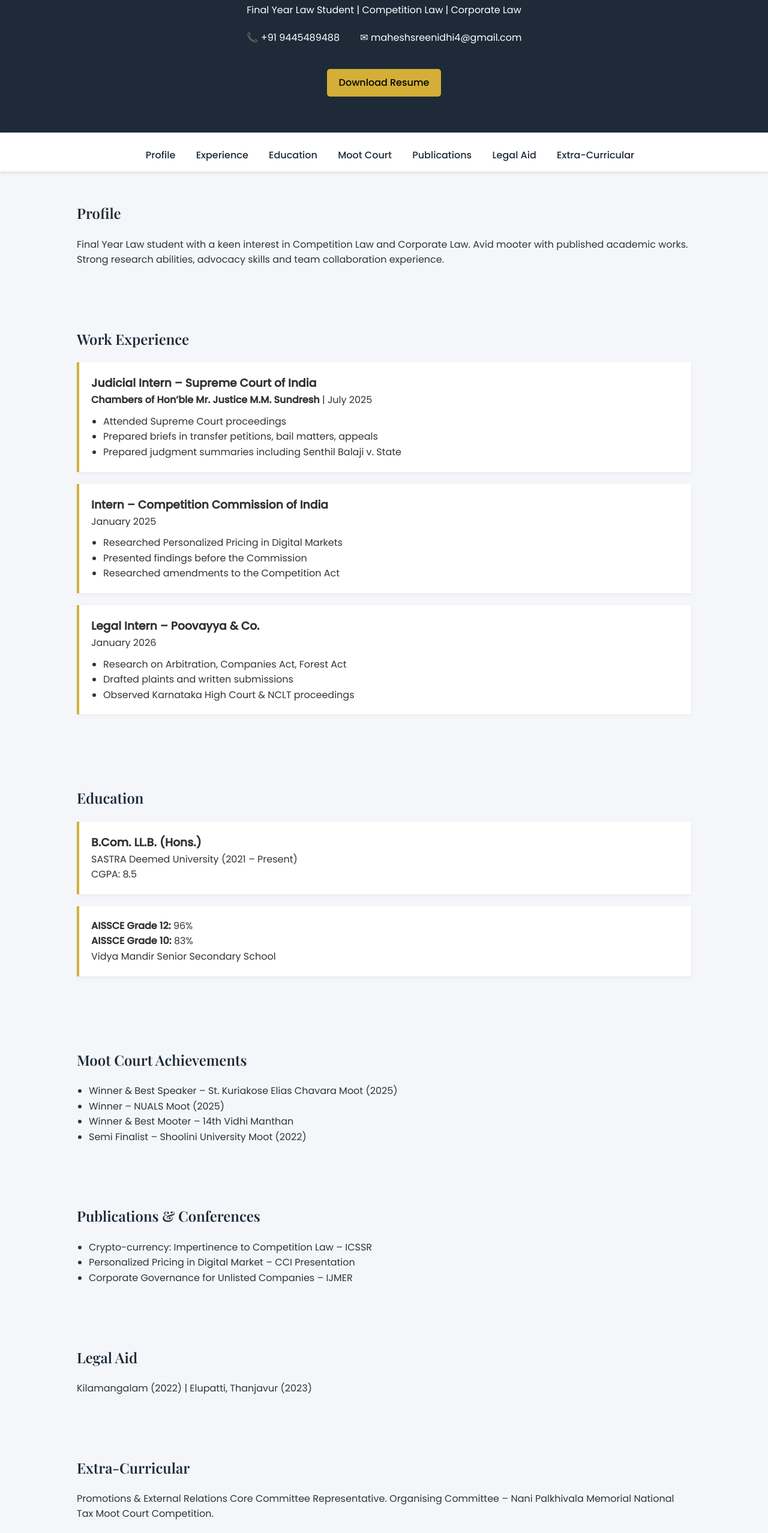
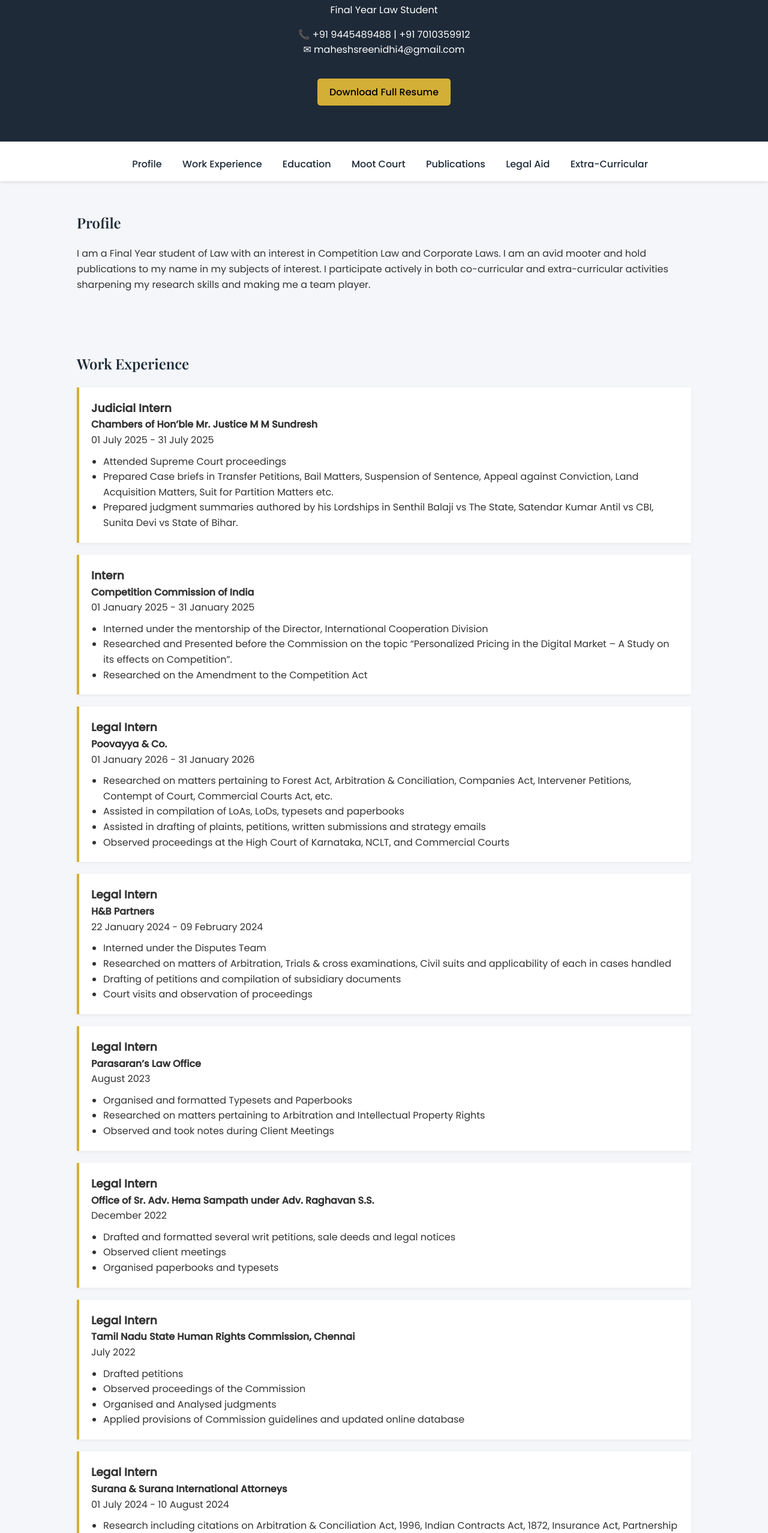
Before and after one commit to maheshsreenidhi4-ui/maheshsreenidhi4.github.io, a plain HTML site: page index.html in a window 1280 px wide. Shown: the part 120-2676 px from the top of the page at 60% size. Drawn offline with nearby package versions, Linux system fonts and the light colour scheme.

Commit message:
index.html

```diff
--- a/index.html
+++ b/index.html
@@ -1,34 +1,37 @@
+
 <!DOCTYPE html>
 <html lang="en">
 <head>
     <meta charset="UTF-8">
-    <title>Sreenidhi M | Law Student</title>
+    <title>Sreenidhi M | Law Portfolio</title>
     <meta name="viewport" content="width=device-width, initial-scale=1.0">
     <link rel="stylesheet" href="style.css">
-    <link href="https://fonts.googleapis.com/css2?family=Playfair+Display:wght@600&family=Poppins:wght@300;400;500&display=swap" rel="stylesheet">
+    <link href="https://fonts.googleapis.com/css2?family=Playfair+Display:wght@500;600&family=Poppins:wght@300;400;500&display=swap" rel="stylesheet">
 </head>
 <body>
 
 <header>
     <div class="container">
         <h1>Sreenidhi M</h1>
-            <p>Final Year Law Student | Competition Law | Corporate Law</p>
+        <p class="subtitle">Final Year Law Student</p>
+
         <div class="contact">
-                <span>📞 +91 9445489488</span>
-                <span>✉ maheshsreenidhi4@gmail.com</span>
+            <p>📞 +91 9445489488 | +91 7010359912</p>
+            <p>✉ maheshsreenidhi4@gmail.com</p>
         </div>
-            <a href="Resume_Sreenidhi.pdf" download class="btn">Download Resume</a>
+
+        <a href="Resume_Sreenidhi.pdf" download class="btn">Download Full Resume</a>
     </div>
 </header>
 
 <nav>
     <ul>
         <li><a href="#profile">Profile</a></li>
-            <li><a href="#experience">Experience</a></li>
+        <li><a href="#experience">Work Experience</a></li>
         <li><a href="#education">Education</a></li>
         <li><a href="#moot">Moot Court</a></li>
         <li><a href="#publications">Publications</a></li>
-            <li><a href="#legal-aid">Legal Aid</a></li>
+        <li><a href="#legalaid">Legal Aid</a></li>
         <li><a href="#extra">Extra-Curricular</a></li>
     </ul>
 </nav>
@@ -36,9 +39,10 @@
 <section id="profile" class="section">
     <h2>Profile</h2>
     <p>
-            Final Year Law student with a keen interest in Competition Law and Corporate Law.
-            Avid mooter with published academic works. Strong research abilities,
-            advocacy skills and team collaboration experience.
+        I am a Final Year student of Law with an interest in Competition Law and Corporate Laws.
+        I am an avid mooter and hold publications to my name in my subjects of interest.
+        I participate actively in both co-curricular and extra-curricular activities sharpening my research skills
+        and making me a team player.
     </p>
 </section>
 
@@ -46,32 +50,93 @@
     <h2>Work Experience</h2>
 
     <div class="card">
-            <h3>Judicial Intern – Supreme Court of India</h3>
-            <p><strong>Chambers of Hon’ble Mr. Justice M.M. Sundresh</strong> | July 2025</p>
+        <h3>Judicial Intern</h3>
+        <h4>Chambers of Hon’ble Mr. Justice M M Sundresh</h4>
+        <p>01 July 2025 - 31 July 2025</p>
         <ul>
             <li>Attended Supreme Court proceedings</li>
-                <li>Prepared briefs in transfer petitions, bail matters, appeals</li>
-                <li>Prepared judgment summaries including Senthil Balaji v. State</li>
+            <li>Prepared Case briefs in Transfer Petitions, Bail Matters, Suspension of Sentence, Appeal against Conviction, Land Acquisition Matters, Suit for Partition Matters etc.</li>
+            <li>Prepared judgment summaries authored by his Lordships in Senthil Balaji vs The State, Satendar Kumar Antil vs CBI, Sunita Devi vs State of Bihar.</li>
         </ul>
     </div>
 
     <div class="card">
-            <h3>Intern – Competition Commission of India</h3>
-            <p>January 2025</p>
+        <h3>Intern</h3>
+        <h4>Competition Commission of India</h4>
+        <p>01 January 2025 - 31 January 2025</p>
         <ul>
-                <li>Researched Personalized Pricing in Digital Markets</li>
-                <li>Presented findings before the Commission</li>
-                <li>Researched amendments to the Competition Act</li>
+            <li>Interned under the mentorship of the Director, International Cooperation Division</li>
+            <li>Researched and Presented before the Commission on the topic “Personalized Pricing in the Digital Market – A Study on its effects on Competition”.</li>
+            <li>Researched on the Amendment to the Competition Act</li>
         </ul>
     </div>
 
     <div class="card">
-            <h3>Legal Intern – Poovayya & Co.</h3>
-            <p>January 2026</p>
+        <h3>Legal Intern</h3>
+        <h4>Poovayya & Co.</h4>
+        <p>01 January 2026 - 31 January 2026</p>
         <ul>
-                <li>Research on Arbitration, Companies Act, Forest Act</li>
-                <li>Drafted plaints and written submissions</li>
-                <li>Observed Karnataka High Court & NCLT proceedings</li>
+            <li>Researched on matters pertaining to Forest Act, Arbitration & Conciliation, Companies Act, Intervener Petitions, Contempt of Court, Commercial Courts Act, etc.</li>
+            <li>Assisted in compilation of LoAs, LoDs, typesets and paperbooks</li>
+            <li>Assisted in drafting of plaints, petitions, written submissions and strategy emails</li>
+            <li>Observed proceedings at the High Court of Karnataka, NCLT, and Commercial Courts</li>
+        </ul>
+    </div>
+
+    <div class="card">
+        <h3>Legal Intern</h3>
+        <h4>H&B Partners</h4>
+        <p>22 January 2024 - 09 February 2024</p>
+        <ul>
+            <li>Interned under the Disputes Team</li>
+            <li>Researched on matters of Arbitration, Trials & cross examinations, Civil suits and applicability of each in cases handled</li>
+            <li>Drafting of petitions and compilation of subsidiary documents</li>
+            <li>Court visits and observation of proceedings</li>
+        </ul>
+    </div>
+
+    <div class="card">
+        <h3>Legal Intern</h3>
+        <h4>Parasaran’s Law Office</h4>
+        <p>August 2023</p>
+        <ul>
+            <li>Organised and formatted Typesets and Paperbooks</li>
+            <li>Researched on matters pertaining to Arbitration and Intellectual Property Rights</li>
+            <li>Observed and took notes during Client Meetings</li>
+        </ul>
+    </div>
+
+    <div class="card">
+        <h3>Legal Intern</h3>
+        <h4>Office of Sr. Adv. Hema Sampath under Adv. Raghavan S.S.</h4>
+        <p>December 2022</p>
+        <ul>
+            <li>Drafted and formatted several writ petitions, sale deeds and legal notices</li>
+            <li>Observed client meetings</li>
+            <li>Organised paperbooks and typesets</li>
+        </ul>
+    </div>
+
+    <div class="card">
+        <h3>Legal Intern</h3>
+        <h4>Tamil Nadu State Human Rights Commission, Chennai</h4>
+        <p>July 2022</p>
+        <ul>
+            <li>Drafted petitions</li>
+            <li>Observed proceedings of the Commission</li>
+            <li>Organised and Analysed judgments</li>
+            <li>Applied provisions of Commission guidelines and updated online database</li>
+        </ul>
+    </div>
+
+    <div class="card">
+        <h3>Legal Intern</h3>
+        <h4>Surana & Surana International Attorneys</h4>
+        <p>01 July 2024 - 10 August 2024</p>
+        <ul>
+            <li>Research including citations on Arbitration & Conciliation Act, 1996, Indian Contracts Act, 1872, Insurance Act, Partnership Act, Gratuity, etc.</li>
+            <li>Assisted in preparation of advocacy materials including drafting case notes, typeset, written arguments</li>
+            <li>Observed Debt Recovery Tribunal and Arbitral Proceedings</li>
         </ul>
     </div>
 
@@ -81,47 +146,50 @@
     <h2>Education</h2>
     <div class="card">
         <h3>B.Com. LL.B. (Hons.)</h3>
-            <p>SASTRA Deemed University (2021 – Present)</p>
-            <p>CGPA: 8.5</p>
+        <p>SASTRA Deemed University (2021 - Present)</p>
+        <p>CGPA - 8.5</p>
     </div>
 
     <div class="card">
-            <p><strong>AISSCE Grade 12:</strong> 96%</p>
-            <p><strong>AISSCE Grade 10:</strong> 83%</p>
+        <p>AISSCE 12th Grade - 96%</p>
+        <p>AISSCE 10th Grade - 83%</p>
         <p>Vidya Mandir Senior Secondary School</p>
     </div>
 </section>
 
 <section id="moot" class="section">
-        <h2>Moot Court Achievements</h2>
+    <h2>Moot Court</h2>
     <ul>
-            <li>Winner & Best Speaker – St. Kuriakose Elias Chavara Moot (2025)</li>
-            <li>Winner – NUALS Moot (2025)</li>
-            <li>Winner & Best Mooter – 14th Vidhi Manthan</li>
-            <li>Semi Finalist – Shoolini University Moot (2022)</li>
+        <li>Winner & Best Speaker - St. Kuriakose Elias Chavara Moot Court Competition, 2025</li>
+        <li>Winner - NUALS Moot, 2025</li>
+        <li>Winner & Best Mooter - 14th Vidhi Manthan Moot Court Competition, Nari Gursahani Law College</li>
+        <li>Semi-Finalist - Moot Court Competition, Shoolini University, 2022</li>
+        <li>Quarter Finalist & Best Speaker (Female) - Connaissance Intra-Collegiate Law Fest, SASTRA Deemed University, 2023</li>
     </ul>
 </section>
 
 <section id="publications" class="section">
     <h2>Publications & Conferences</h2>
     <ul>
-            <li>Crypto-currency: Impertinence to Competition Law – ICSSR</li>
-            <li>Personalized Pricing in Digital Market – CCI Presentation</li>
-            <li>Corporate Governance for Unlisted Companies – IJMER</li>
+        <li>Presented paper on “Crypto-currency: Impertinence to Competition Law” – ICSSR Conference, Dr. Zakir Husain College, Salem</li>
+        <li>Presented to the CCI – “Personalised Pricing in the Digital Market - A Study on its effects on Competition”</li>
+        <li>Navigating the Legal Landscape of Corporate Intellectual Property in a Global Economy – IJLLR, Volume 5</li>
+        <li>Cryptocurrency in India: Impertinence to Competition Law – IJLLR, Volume 7 Issue IV</li>
+        <li>(Co-authored) Corporate Governance for Unlisted Companies – IJMER, Volume 6</li>
     </ul>
 </section>
 
-    <section id="legal-aid" class="section">
+<section id="legalaid" class="section">
     <h2>Legal Aid</h2>
-        <p>Kilamangalam (2022) | Elupatti, Thanjavur (2023)</p>
+    <p>Kilamangalam, Orthanadu - 2022</p>
+    <p>Elupatti, Thanjavur - 2023</p>
 </section>
 
 <section id="extra" class="section">
     <h2>Extra-Curricular</h2>
-        <p>
-            Promotions & External Relations Core Committee Representative.
-            Organising Committee – Nani Palkhivala Memorial National Tax Moot Court Competition.
-        </p>
+    <p>Promotions & External Relations Core Committee Representative</p>
+    <p>Organising Committee - 18th Nani Palkhivala Memorial National Tax Moot Court Competition</p>
+    <p>Core Committee - 19th Edition</p>
 </section>
 
 <footer>
```
Lines whose indentation alone changed are shown as unchanged.
